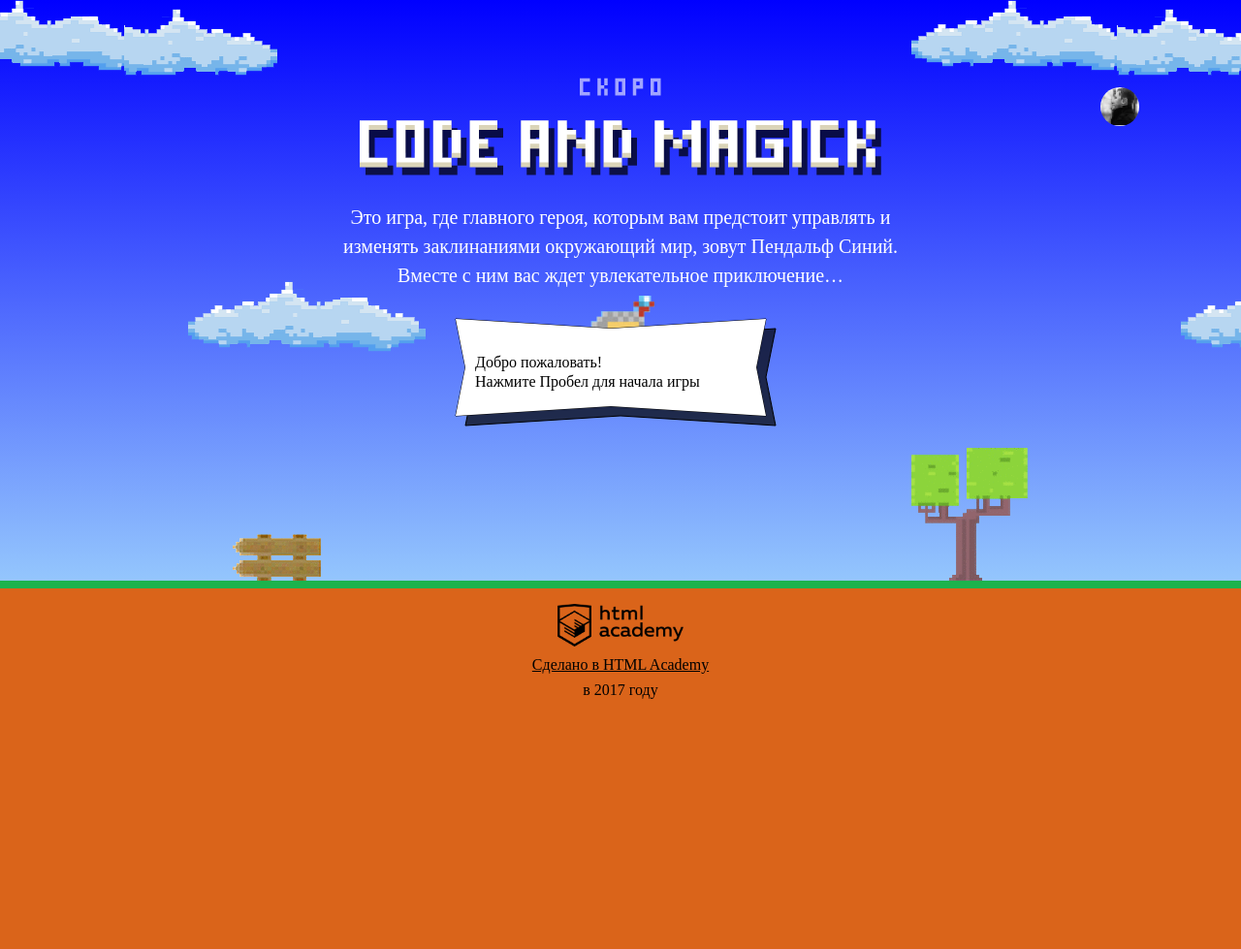
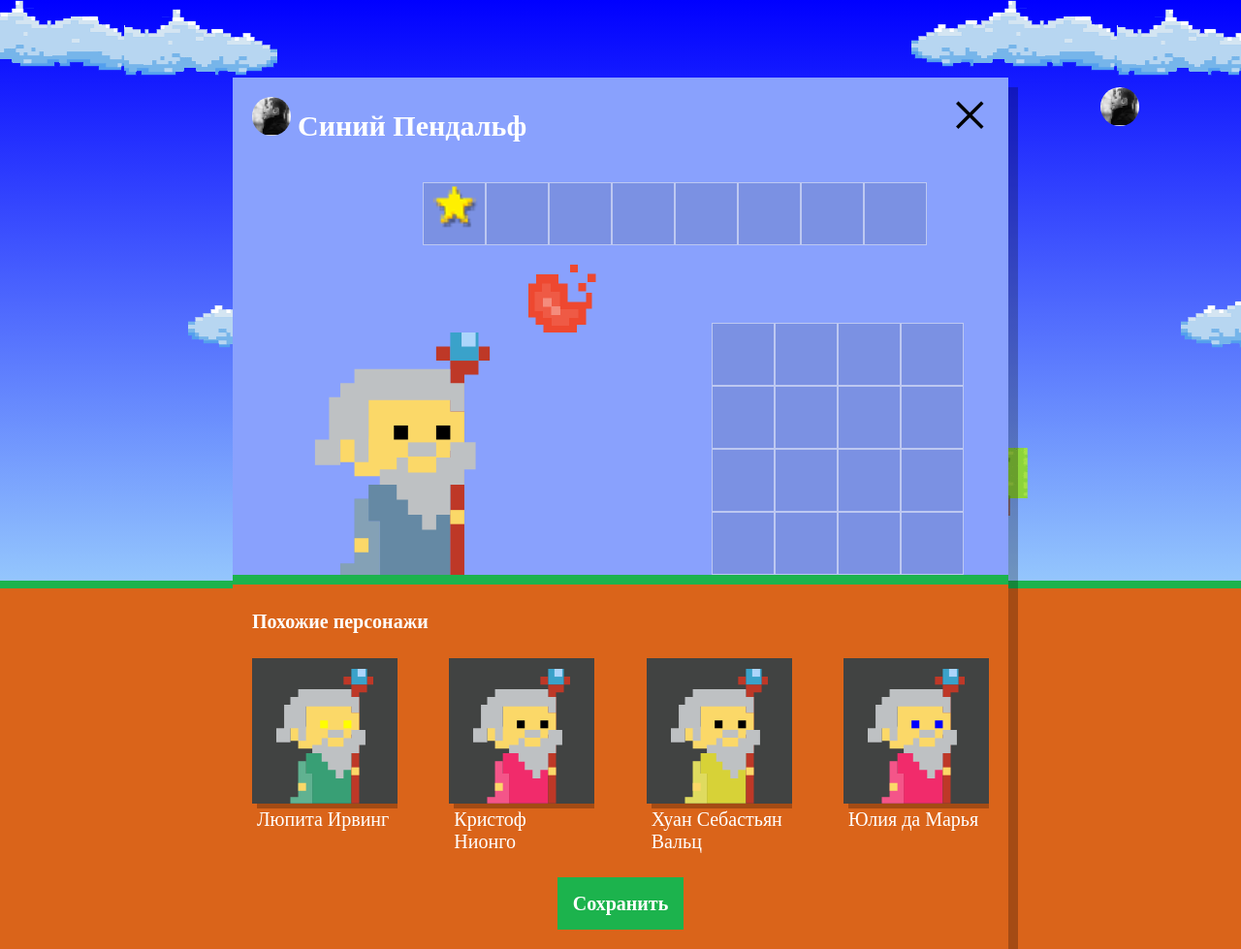
Before and after one commit to annaindistress/306739-code-and-magick-20, a website: page index.html in a window 1280 px wide. Shown: the whole page at 97% size. Before the commit the page ends 800 px from the top, so only its background shows below. Drawn offline with Linux system fonts and the light colour scheme; a web font is replaced by a local one.

Commit message:
Показывает окно настройки персонажей и похожих персонажей в нём

```diff
--- a/index.html
+++ b/index.html
@@ -206,6 +206,6 @@
 </script>
 <script src="js/stat.js"></script>
 <script src="js/game.js"></script>
-
+<script src="js/setup.js"></script>
 </body>
 </html>
--- /dev/null
+++ b/js/setup.js
@@ -0,0 +1,106 @@
+'use strict';
+
+var WIZARD_AMOUNT = 4;
+
+var WIZARD_NAMES = [
+  'Иван',
+  'Хуан Себастьян',
+  'Мария',
+  'Кристоф',
+  'Виктор',
+  'Юлия',
+  'Люпита',
+  'Вашингтон'
+];
+
+var WIZARD_SURNAMES = [
+  'да Марья',
+  'Верон',
+  'Мирабелла',
+  'Вальц',
+  'Онопко',
+  'Топольницкая',
+  'Нионго',
+  'Ирвинг'
+];
+
+var WIZARD_COAT_COLORS = [
+  'rgb(101, 137, 164)',
+  'rgb(241, 43, 107)',
+  'rgb(146, 100, 161)',
+  'rgb(56, 159, 117)',
+  'rgb(215, 210, 55)',
+  'rgb(0, 0, 0)'
+];
+
+var WIZARD_EYES_COLORS = [
+  'black',
+  'red',
+  'blue',
+  'yellow',
+  'green'
+];
+
+var userDialog = document.querySelector('.setup');
+var similarListContainer = document.querySelector('.setup-similar');
+var similarListElement = document.querySelector('.setup-similar-list');
+var similarWizardTemplate = document.querySelector('#similar-wizard-template').content.querySelector('.setup-similar-item');
+
+// Функция получения случайных данных из массива
+
+var getRandomData = function (array) {
+  var randomIndex = Math.floor(Math.random() * array.length);
+  return array[randomIndex];
+};
+
+// Функция генерации случайных данных
+
+var getRandomWizards = function (amount) {
+  var wizards = [];
+
+  for (var i = 0; i < amount; i++) {
+    wizards[i] = {
+      name: Math.floor(Math.random() * 2) ? getRandomData(WIZARD_NAMES) + ' ' + getRandomData(WIZARD_SURNAMES) : getRandomData(WIZARD_SURNAMES) + ' ' + getRandomData(WIZARD_NAMES),
+      coatColor: getRandomData(WIZARD_COAT_COLORS),
+      eyesColor: getRandomData(WIZARD_EYES_COLORS)
+    };
+  }
+
+  return wizards;
+};
+
+// Функция создания DOM-элемента на основе JS-объекта
+
+var renderWizard = function (wizard) {
+  var wizardElement = similarWizardTemplate.cloneNode(true);
+
+  wizardElement.querySelector('.setup-similar-label').textContent = wizard.name;
+  wizardElement.querySelector('.wizard-coat').style.fill = wizard.coatColor;
+  wizardElement.querySelector('.wizard-eyes').style.fill = wizard.eyesColor;
+
+  return wizardElement;
+};
+
+// Функция заполнения блока DOM-элементами на основе массива JS-объектов
+
+var renderWizardElements = function (wizards) {
+  var fragment = document.createDocumentFragment();
+
+  for (var i = 0; i < wizards.length; i++) {
+    fragment.appendChild(renderWizard(wizards[i]));
+  }
+
+  similarListElement.appendChild(fragment);
+};
+
+// Показывает окно настройки
+
+userDialog.classList.remove('hidden');
+
+// Показывает блок со списком похожих персонажей
+
+similarListContainer.classList.remove('hidden');
+
+// Отрисовка похожих персонажей
+
+renderWizardElements(getRandomWizards(WIZARD_AMOUNT));
```
